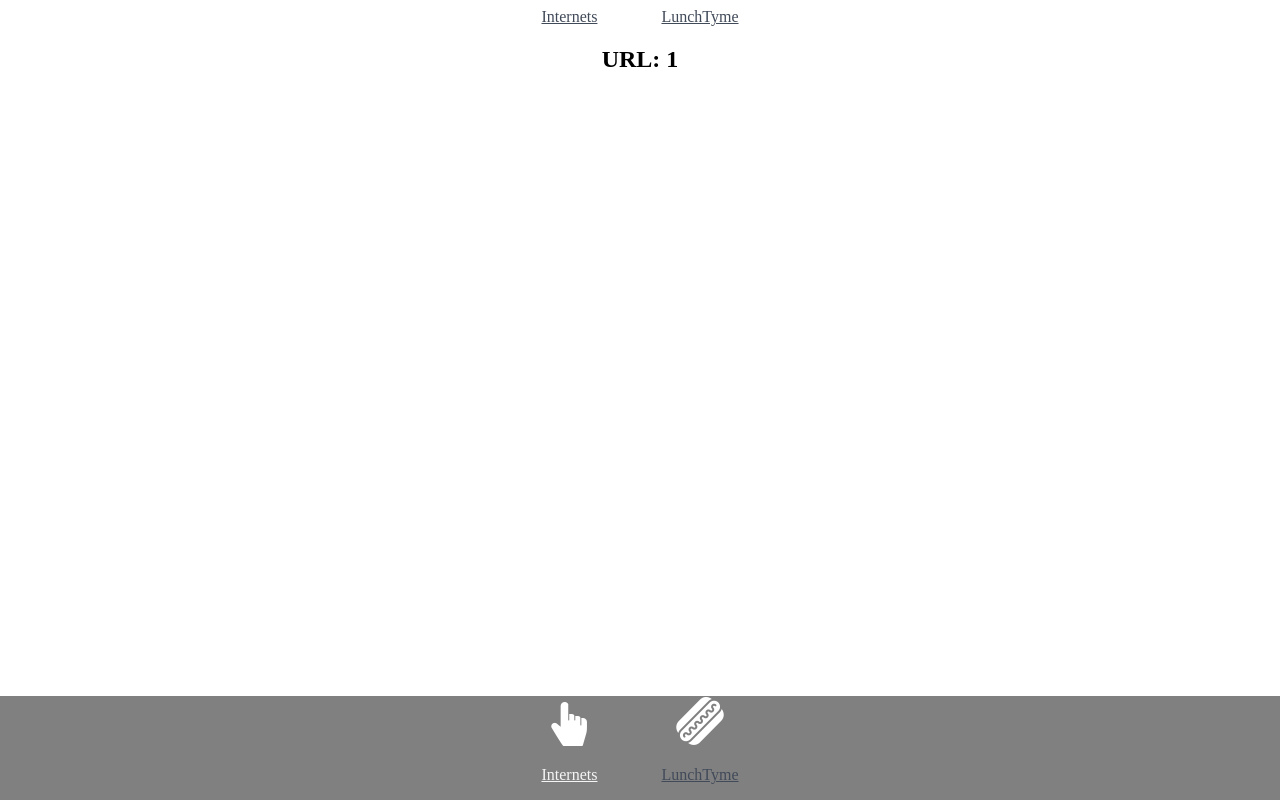
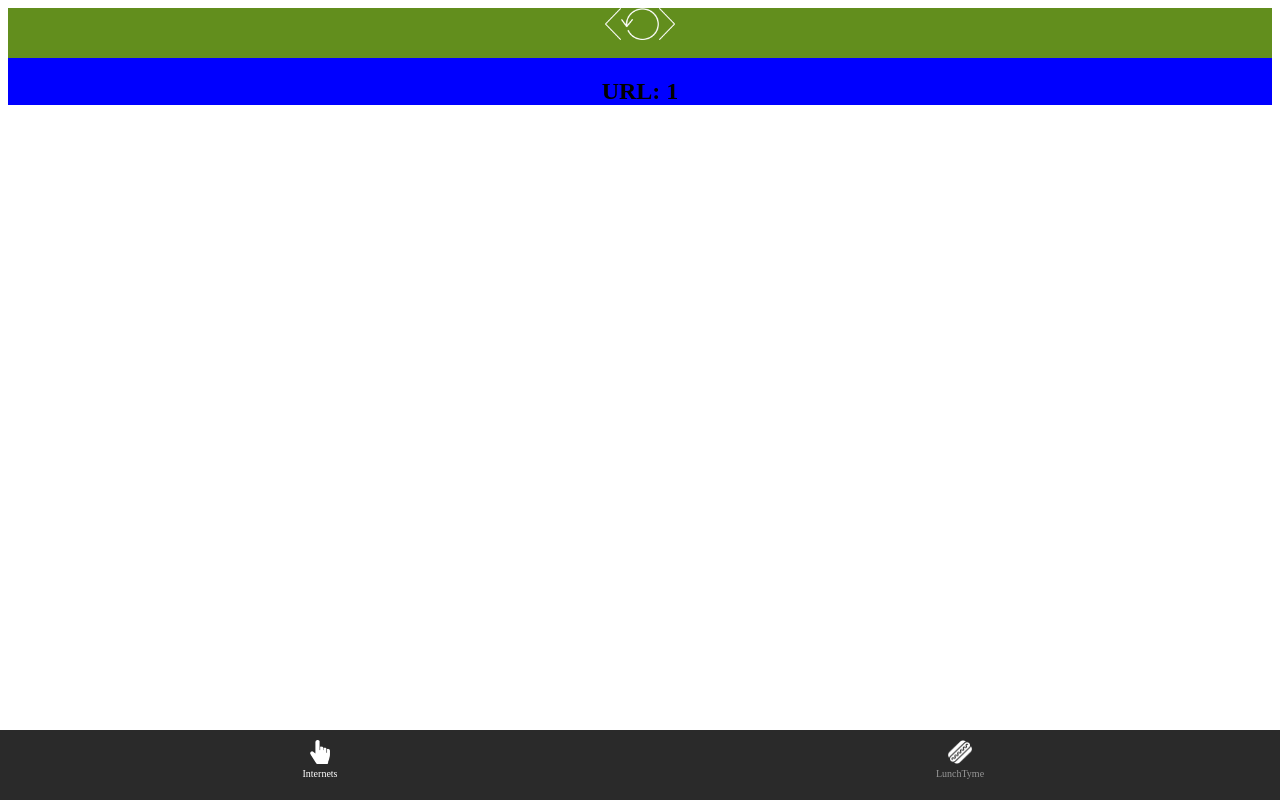
Before and after one commit to ATwrx/br-test-app, a React (Create React App) app: page /internets/1 in a window 1280 px wide. Built offline with nearby package versions, Linux system fonts and the light colour scheme.

Commit message:
added styling

```diff
--- a/src/components/App/App.css
+++ b/src/components/App/App.css
@@ -1,9 +1,12 @@
 .App {
   text-align: center;
+  background: blue;
   flex: 1;
   flex-direction: column;
+  width: 100%;
+  height: auto;
 }
-
 .App-Body {
-  height: 80
+  color: black;
+  height: auto;
 }
--- a/src/components/App/App.js
+++ b/src/components/App/App.js
@@ -20,7 +20,7 @@ const notFound = () => (
 class App extends Component {
   render() {
     return (
-      <Router>
+      <Router >
         <div className="App">
           <AppBar/>
           <div className="App-Body">
--- a/src/components/AppBar/AppBar.css
+++ b/src/components/AppBar/AppBar.css
@@ -1,4 +1,9 @@
 .AppBar {
-  height: -10vh;
-  flex-grow: 1;
+  background:#628e1d;
+  width: 100%;
+  height: 50px;
 }
+
+.AppBar-Img {
+  max-height: 2em;
+}
--- a/src/components/AppBar/AppBar.js
+++ b/src/components/AppBar/AppBar.js
@@ -2,6 +2,7 @@ import React, {Component} from 'react';
 import {Link} from 'react-router-dom';
 
 import './AppBar.css';
+import {icon_back, icon_forward, icon_refresh, icon_map} from '../../assets/images';
 
 const LunchTymeBar = () => (
   <div>
@@ -28,10 +29,13 @@ const InternetsBar = () => (
 const Header = () => (
   <div>
     <Link to="/internets">
-      Internets
+      <img className='AppBar-Img' src={icon_back} alt='Back button.'/>
     </Link>
     <Link to="/lunchtyme">
-      LunchTyme
+      <img className='AppBar-Img' src={icon_refresh} alt='Refresh button.'/>
+    </Link>
+    <Link to="/lunchtyme">
+      <img className='AppBar-Img' src={icon_forward} alt='Forward button.'/>
     </Link>
   </div>
 )
@@ -39,9 +43,9 @@ const Header = () => (
 export default class AppBar extends Component {
   render() {
     return (
-     <div className="AppBar" >
-      <Header/>
-     </div>
+      <div className="AppBar">
+        <Header/>
+      </div>
     );
   }
-};
+}
--- a/src/components/Footer/Footer.css
+++ b/src/components/Footer/Footer.css
@@ -1,19 +1,33 @@
 .Footer {
-  background: grey;
+  background: rgb(42,42,42);
   position: fixed;
   left: 0;
   bottom: 0;
+  padding: 10px 0;
+  flex: 1;
+  flex-grow: 1;
   width: 100%;
+  height: 50px;
+}
 
+.Footer a {
+  color: rgb(151,151,151);
+  margin: 0 1em;
+  display: inline-block;
+  width: 50%;
+  margin: 0 0;
+  text-decoration: none;
 }
-.Footer-Image {
 
+.Footer a.active {
+  color: rgb(255,255,255);
 }
-a{
-  color: rgb(65,74,89);
-  display: inline-block;
-  margin: 0 2rem;
+
+.Footer-Img {
+  max-height: 1.5em;
 }
-a.active {
-  color: whitesmoke;
+
+.Footer p {
+  font-size: 10px;
+  margin: 0px 2px;
 }
```
Also changed, not shown: 1 other file (tests, documents, lock files or other folders).
